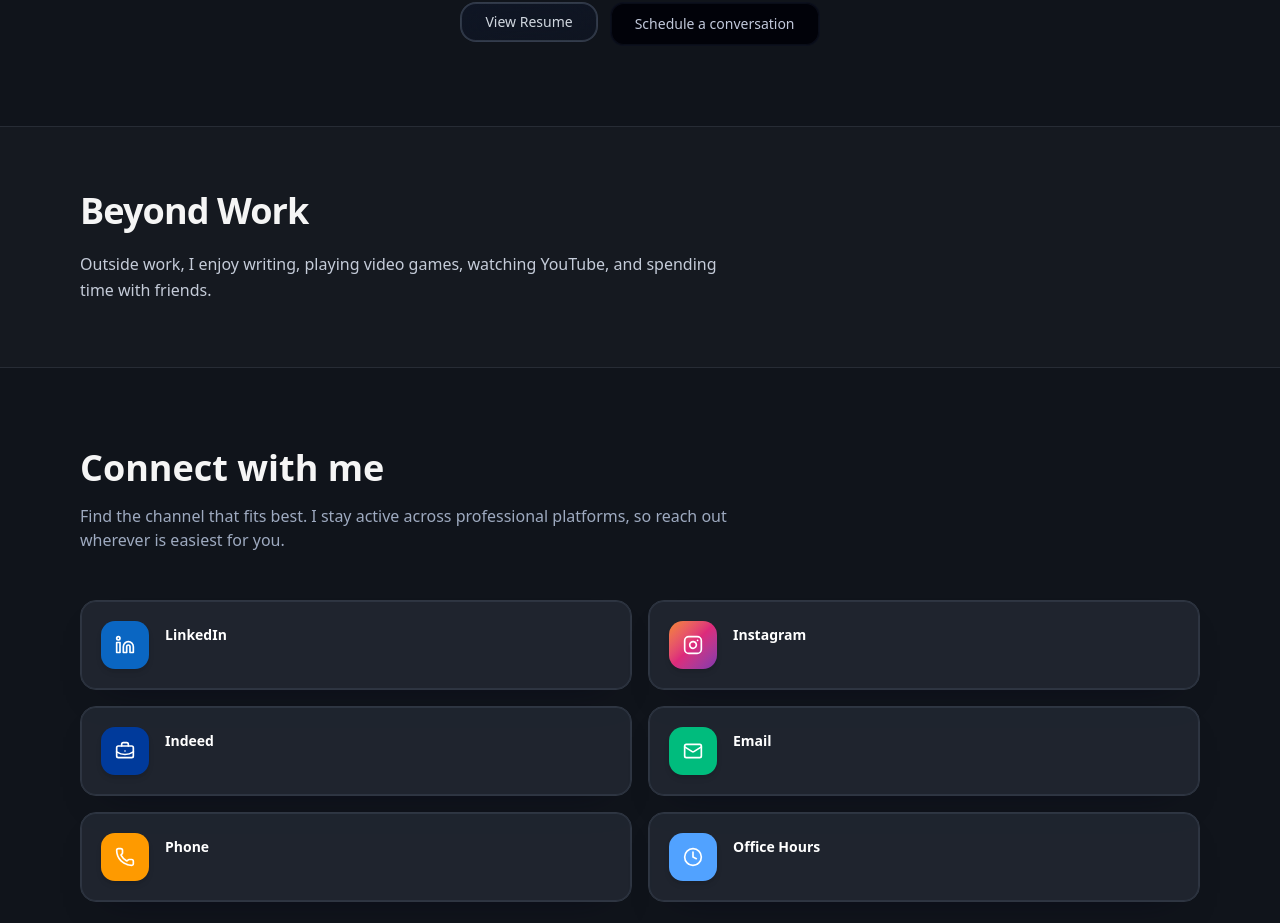
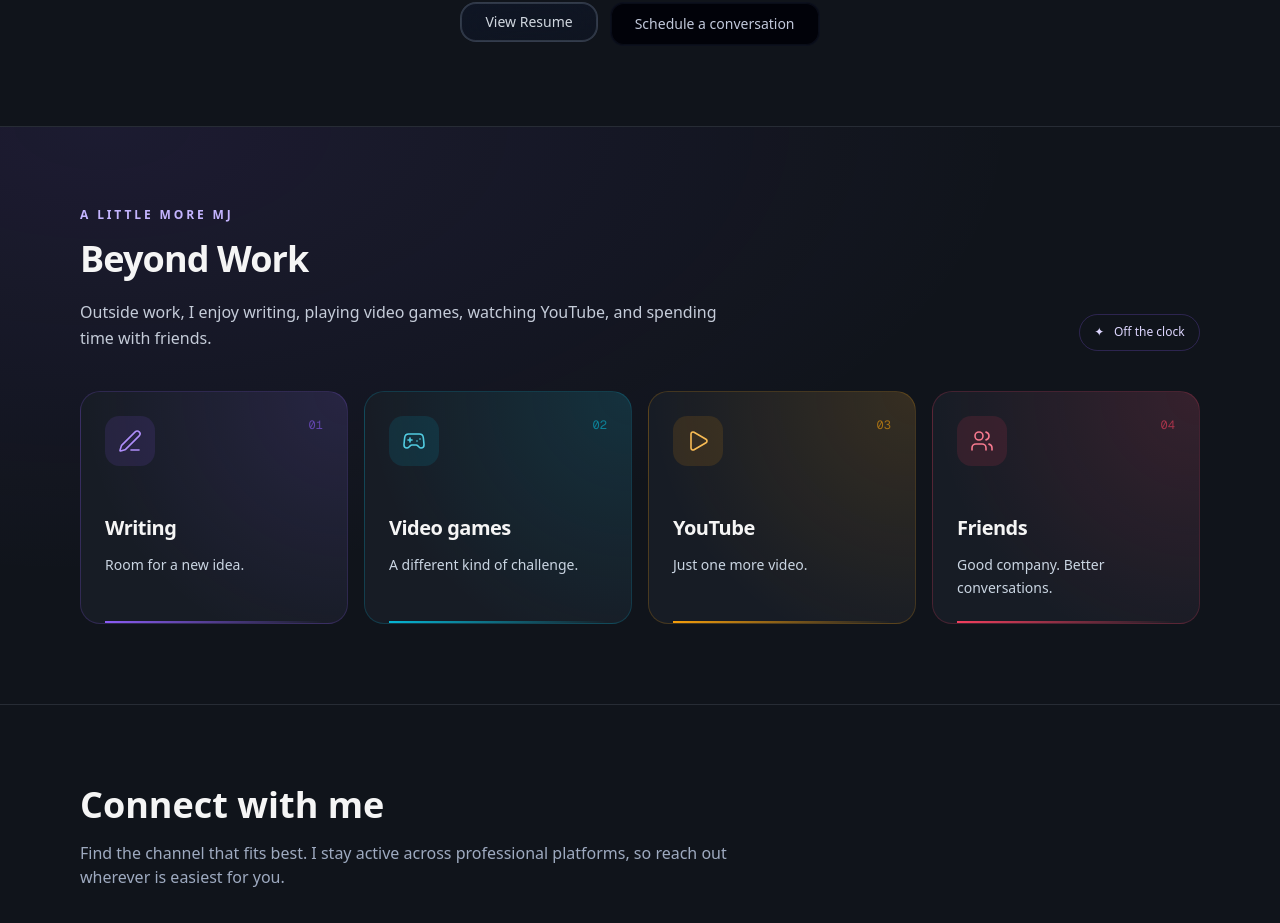
Before and after one commit to MatthewJamesCarbonell/my-website, a Next.js app: page / in a window 1280 px wide. Shown: the part 7518-8441 px from the top of the page. Built offline with nearby package versions, Linux system fonts and the light colour scheme.

Commit message:
Give Beyond Work a colorful personal interests layout

```diff
--- a/app/globals.css
+++ b/app/globals.css
@@ -435,3 +435,65 @@
   box-shadow: 0 34px 74px -28px rgba(64, 114, 230, 0.5) !important;
   transform: translateY(-1px);
 }
+
+/* Personal interests: quiet color, generous space, and a little personality. */
+.off-clock {
+  background: radial-gradient(ellipse at 8% 0%, rgba(139, 92, 246, 0.08), transparent 55%), #f8fafc;
+}
+.dark .off-clock {
+  background: radial-gradient(ellipse at 8% 0%, rgba(139, 92, 246, 0.1), transparent 55%), #10141b;
+}
+.off-clock-tag {
+  display: inline-flex;
+  align-items: center;
+  gap: 0.6rem;
+  border: 1px solid rgba(139, 92, 246, 0.24);
+  border-radius: 999px;
+  padding: 0.55rem 0.9rem;
+  font-size: 0.75rem;
+  color: #6d28d9;
+}
+.dark .off-clock-tag { color: #ddd6fe; }
+.interest-card {
+  --interest-rgb: 139, 92, 246;
+  position: relative;
+  overflow: hidden;
+  border: 1px solid rgba(var(--interest-rgb), 0.2);
+  border-radius: 1.25rem;
+  padding: 1.5rem;
+  background: radial-gradient(circle at 100% 0%, rgba(var(--interest-rgb), 0.12), transparent 75%), #fff;
+  transition: border-color 220ms ease, box-shadow 220ms ease;
+}
+.dark .interest-card {
+  background: radial-gradient(circle at 100% 0%, rgba(var(--interest-rgb), 0.14), transparent 75%), #171c25;
+}
+.interest-card::after {
+  content: "";
+  position: absolute;
+  inset: auto 1.5rem 0;
+  height: 2px;
+  background: linear-gradient(90deg, rgb(var(--interest-rgb)), transparent);
+}
+.interest-card:hover {
+  border-color: rgba(var(--interest-rgb), 0.5);
+  box-shadow: 0 8px 32px -16px rgba(var(--interest-rgb), 0.35);
+}
+.interest-card--cyan { --interest-rgb: 6, 182, 212; }
+.interest-card--amber { --interest-rgb: 245, 158, 11; }
+.interest-card--rose { --interest-rgb: 244, 63, 94; }
+.interest-icon {
+  display: inline-flex;
+  padding: 0.8rem;
+  border-radius: 0.9rem;
+  background: rgba(var(--interest-rgb), 0.12);
+  color: rgb(var(--interest-rgb));
+}
+.dark .interest-icon { color: color-mix(in srgb, rgb(var(--interest-rgb)), white 30%); }
+.interest-number {
+  color: rgba(var(--interest-rgb), 0.6);
+  font-family: var(--font-geist-mono), monospace;
+  font-size: 0.75rem;
+}
+@media (prefers-reduced-motion: reduce) {
+  .interest-card { transition: none; }
+}
--- a/app/page.tsx
+++ b/app/page.tsx
@@ -19,6 +19,10 @@ import {
   Crown,
   Microscope,
   Palette,
+  PenLine,
+  Gamepad2,
+  Play,
+  Users,
 } from "lucide-react";
 
 const navLinks = [
@@ -873,11 +877,32 @@ export default function LandingPage() {
           </div>
         </section>
 
-        <section id="beyond-work" className="scroll-mt-32 border-t border-slate-200/60 bg-white py-16 dark:border-[#272c35] dark:bg-[#151920]">
+        <section id="beyond-work" className="off-clock scroll-mt-32 border-t border-slate-200/60 py-20 dark:border-[#272c35]">
           <div className="mx-auto max-w-6xl px-4">
-            <div className="max-w-2xl">
-              <h2 className="text-3xl font-semibold tracking-tight sm:text-4xl">Beyond Work</h2>
-              <p className="mt-5 text-base leading-relaxed text-slate-600 dark:text-[#c5ccd9]">Outside work, I enjoy writing, playing video games, watching YouTube, and spending time with friends.</p>
+            <div className="mb-10 flex flex-wrap items-end justify-between gap-6">
+              <div className="max-w-2xl">
+                <p className="mb-4 text-xs font-semibold uppercase tracking-[0.24em] text-violet-600 dark:text-violet-300">A little more MJ</p>
+                <h2 className="text-3xl font-semibold tracking-tight sm:text-4xl">Beyond Work</h2>
+                <p className="mt-5 text-base leading-relaxed text-slate-600 dark:text-[#c5ccd9]">Outside work, I enjoy writing, playing video games, watching YouTube, and spending time with friends.</p>
+              </div>
+              <span className="off-clock-tag"><span aria-hidden="true">✦</span> Off the clock</span>
+            </div>
+            <div className="grid gap-4 sm:grid-cols-2 lg:grid-cols-4">
+              {[
+                { title: "Writing", note: "Room for a new idea.", icon: PenLine, color: "violet", number: "01" },
+                { title: "Video games", note: "A different kind of challenge.", icon: Gamepad2, color: "cyan", number: "02" },
+                { title: "YouTube", note: "Just one more video.", icon: Play, color: "amber", number: "03" },
+                { title: "Friends", note: "Good company. Better conversations.", icon: Users, color: "rose", number: "04" },
+              ].map(({ title, note, icon: Icon, color, number }) => (
+                <article key={title} className={`interest-card interest-card--${color}`}>
+                  <div className="mb-12 flex items-start justify-between">
+                    <span className="interest-icon"><Icon className="h-6 w-6" aria-hidden="true" strokeWidth={1.6} /></span>
+                    <span className="interest-number" aria-hidden="true">{number}</span>
+                  </div>
+                  <h3 className="text-xl font-semibold tracking-tight">{title}</h3>
+                  <p className="mt-3 text-sm leading-relaxed text-slate-600 dark:text-slate-300">{note}</p>
+                </article>
+              ))}
             </div>
           </div>
         </section>
```
